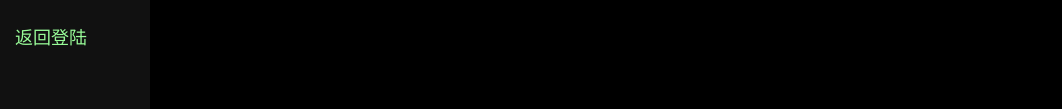
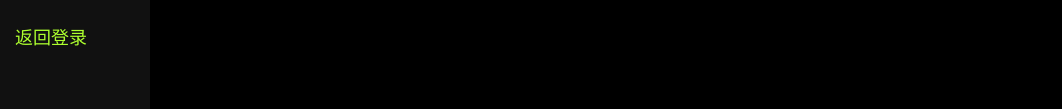
Before and after one commit to ashamej/ashamej.github.io, a plain HTML site: page 我的网页/实验.html in a window 1280 px wide. Shown: the part 263-372 px from the top of the page, without its empty margins (0-1062 px from the left). Drawn offline with Linux system fonts and the light colour scheme.

Commit message:
Add files via upload

```diff
--- a/我的网页/实验.html
+++ b/我的网页/实验.html
@@ -77,7 +77,7 @@ body {
   <a href="https://github.com/ashamej/Tasks/tree/main/第二阶段">第二阶段</a>
   <a href="https://github.com/ashamej/Tasks/tree/main/第三阶段">第三阶段</a>
   <a href="https://github.com/ashamej/Tasks/tree/main/第四阶段">第四阶段</a>
-  <a href="你是谁？.html" span style="color: palegreen;">返回登陆</a>
+  <a href="../index.html" span style="color: greenyellow;">返回登录</a>
 </div>
  <div class="main-content">
  </br></br></br></br>
```
